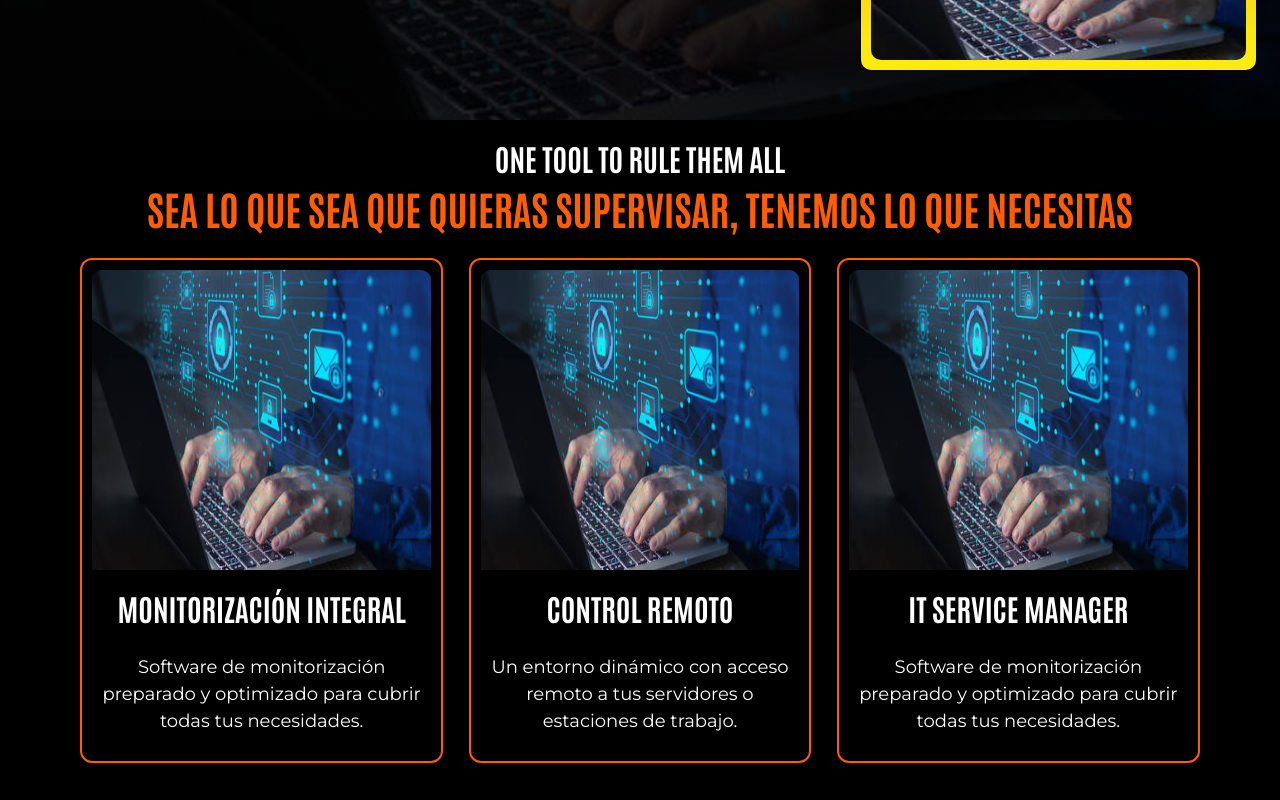
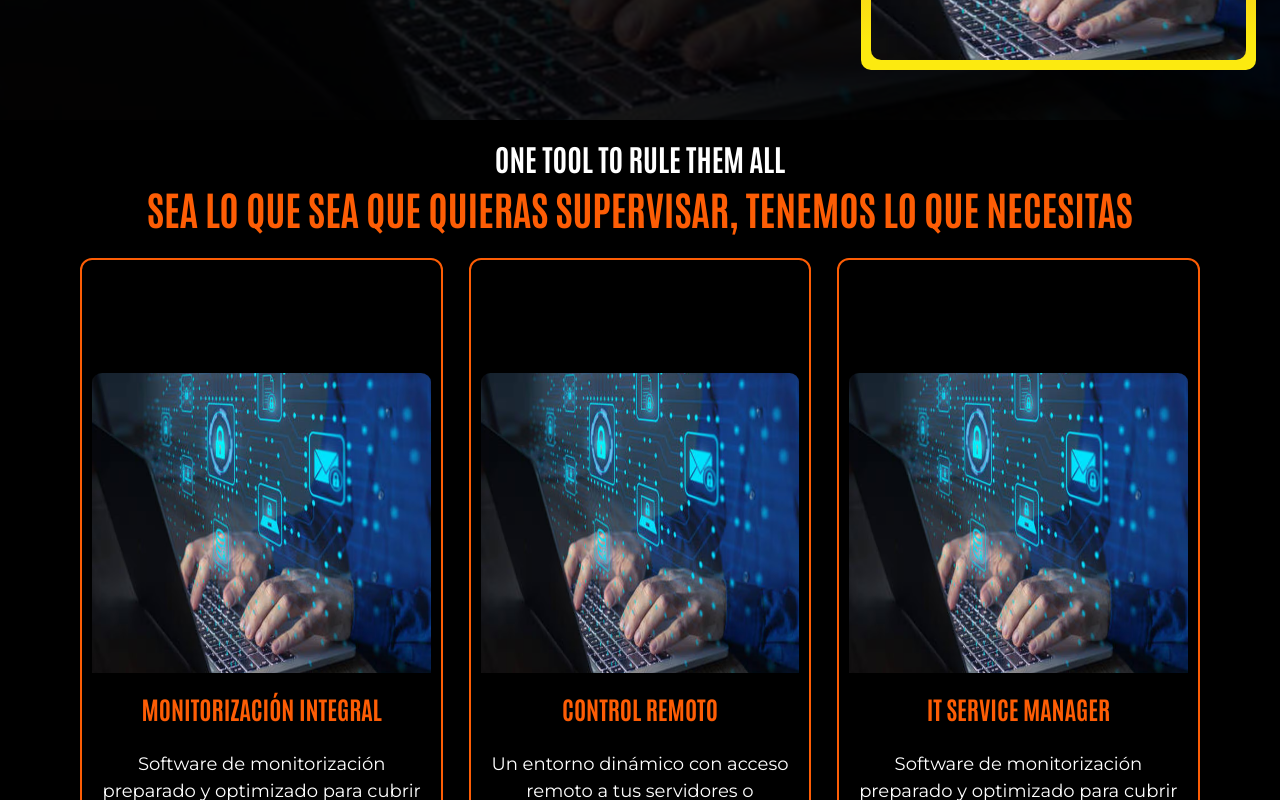
Before and after one commit to RicardoAG0312/FlammasWeb, a React (Create React App) app: page /inicio in a window 1280 px wide. Shown: the part 780-1580 px from the top of the page. Built offline with nearby package versions, Linux system fonts and the light colour scheme.

Commit message:
RICARDO
AGREGUÉ COMPONENTES

```diff
--- a/src/componentes/ComponenteSoluciones.jsx
+++ b/src/componentes/ComponenteSoluciones.jsx
@@ -1,7 +1,8 @@
 import React from "react";
 import "../estilos/componenteSoluciones.css";
-import ComponenteProductos, { MiniComponenteProductos } from "./ComponenteProductos";
+import "../estilos/componenteInicio.css"
 import { MiniComponenteQuintaSeccion, MiniComponentesSegundaSeccion } from "./ComponenteInicio";
+import { MiniComponenteProductos } from "./ComponenteProductos"
 
 function ComponenteEncabezadoSoluciones ({titulo, subtitulo, texto}) {
     return (
@@ -619,13 +620,25 @@ export function ComponenteSolucionesCloud () {
                 subtitulo = "SOLUCIONES DE FLAMMAS"
                 texto = "En Flammas, entendemos la importancia de mantener la integridad y la seguridad de tus sistemas en un mundo digital en constante evolución. Nuestra plataforma está diseñada para proporcionarte las herramientas necesarias para auditar y asegurar tus sistemas con confianza."
             />
-        <section className="container-fluid contenedor-cartas"/>
-        <MiniComponenteProductos
-        imagen="52"
-        titulo="Monitorización del Hardening"
-        texto="Hemos fusionado las recomendaciones del CIS con nuestra tecnología de monitorización para ofrecerte un sistema de auditoría de securización integrado con más de 1500 comprobaciones individuales. Esto te permite rastrear y evaluar en tiempo real la evolución de tus medidas de hardening en todos tus entornos."
+            <section className="container-fluid seccion-segunda">
+                <div className='container contenedor-cartas'>
+                    <MiniComponentesSegundaSeccion
+                    imagen = "IMAGEN-FONDO-PRINCIPAL"
+                    titulo = "MONITORIZACIÓN DEL HARDENING"
+                    texto = "Hemos fusionado las recomendaciones del CIS con nuestra tecnología de monitorización para ofrecerte un sistema de auditoría de securización integrado con más de 1500 comprobaciones individuales. Esto te permite rastrear y evaluar en tiempo real la evolución de tus medidas de hardening en todos tus entornos."
                     />
-
+                    <MiniComponentesSegundaSeccion
+                    imagen = "IMAGEN-FONDO-PRINCIPAL"
+                    titulo = "MONITORIZACIÓN DE VULNERABILIDADES PERMANENTE"
+                    texto = "Integramos toda la base de datos de vulnerabilidades de Mitre (CVE) y NIST para poder realizar auditorías de software vulnerable en toda su organización de manera continuada. Se utilizarán tanto los agentes como el componente remoto Discovery para determinar cuáles de sus sistemas tienen software con vulnerabilidades."
+                    />
+                    <MiniComponentesSegundaSeccion
+                    imagen = "IMAGEN-FONDO-PRINCIPAL"
+                    titulo = "FLEXIBILIDAD EN EL INVENTARIO"
+                    texto = "Ya sea que utilices sistemas Linux de varias distribuciones o cualquier versión de Windows, nos adaptamos a todo. No importa la complejidad de tu infraestructura, con Pandora FMS puedes realizar un inventario detallado de todo tipo de sistemas y personalizarlo a tu gusto."
+                    />
+                </div>
+            </section>
         </>
     )
 }
--- a/src/estilos/componenteSoluciones.css
+++ b/src/estilos/componenteSoluciones.css
@@ -513,3 +513,63 @@
     text-transform: uppercase;
     font-family: "Antonio";
 }
+.seccion-segunda {
+    background-color: black;
+    height: auto;
+    color: white;
+    display: flex;
+    flex-direction: column;
+    align-items: center;
+    justify-content: center;
+    margin-bottom: 30px;
+}
+.seccion-segunda .contenedor-cartas {
+    display: flex;
+    justify-content: center;
+    align-items: center;
+    height: 100%;
+    gap: 30px;
+    padding-bottom: 40px;
+}
+.seccion-segunda .contenedor-cartas .carta {
+    height: 700px;
+    display: flex;
+    flex-direction: column;
+    justify-content: center;
+    align-items: center;
+    padding: 10px;
+    outline: 2px solid #FD5D05;
+    border-radius: 10px;
+    -webkit-border-radius: 10px;
+    -moz-border-radius: 10px;
+    -ms-border-radius: 10px;
+    -o-border-radius: 10px;
+    gap: 20px;
+    transition: all ease-in-out 0.5s;
+    -webkit-transition: all ease-in-out 0.3s;
+    -moz-transition: all ease-in-out 0.5s;
+    -ms-transition: all ease-in-out 0.5s;
+    -o-transition: all ease-in-out 0.5s;
+}
+.seccion-segunda .contenedor-cartas .carta:hover {
+    box-shadow: 0px 0px 100px 0px gray;
+}
+.seccion-segunda .contenedor-cartas .carta img {
+    width: 100%;
+    height: 300px;
+    border-radius: 3% 3% 0 0;
+    -webkit-border-radius: 3% 3% 0 0;
+    -moz-border-radius: 3% 3% 0 0;
+    -ms-border-radius: 3% 3% 0 0;
+    -o-border-radius: 3% 3% 0 0;
+}
+.seccion-segunda .contenedor-cartas .carta h1 {
+    font-family: "Antonio";
+    font-size: 25px;
+    font-weight: bolder;
+    text-align: center;
+    color: #FD5D05;
+}
+.seccion-segunda .contenedor-cartas .carta p {
+    text-align: center;
+}
```
Lines whose indentation alone changed are shown as unchanged.
